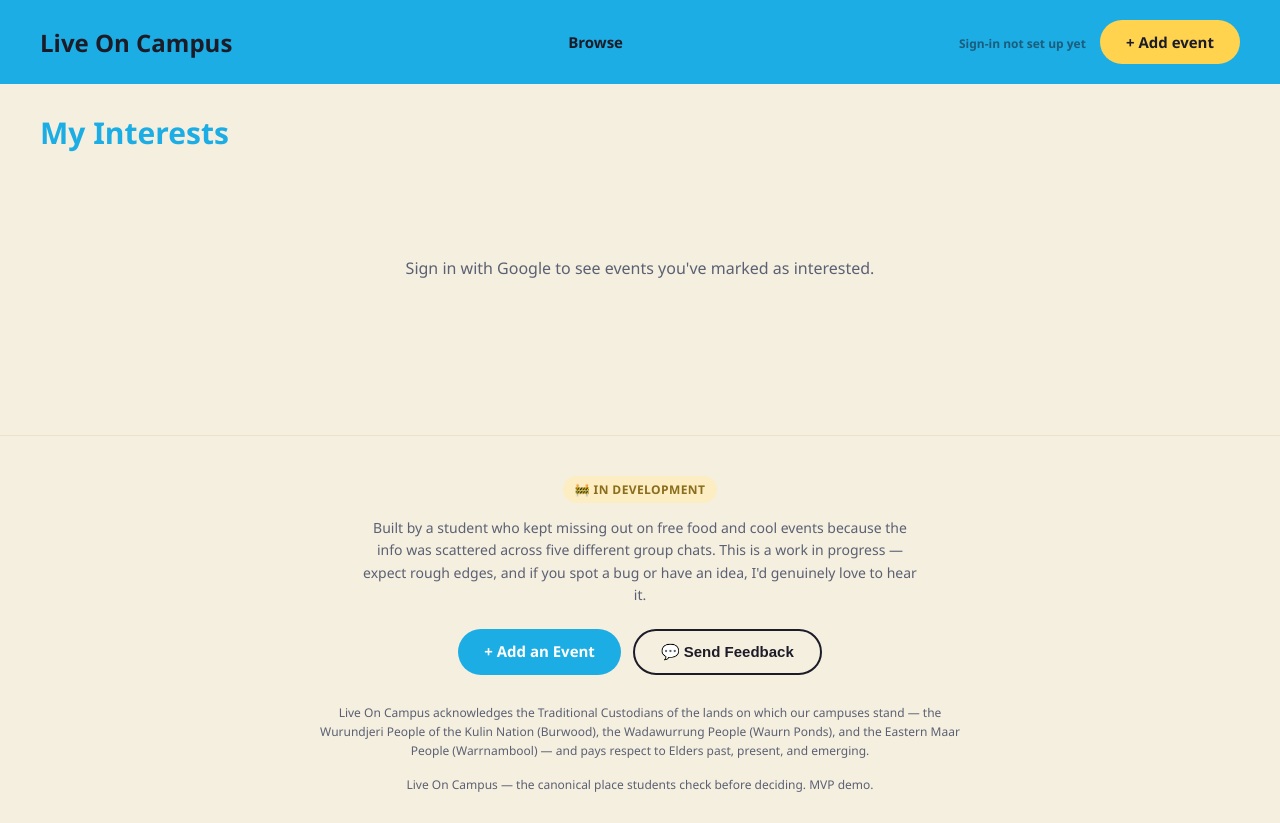
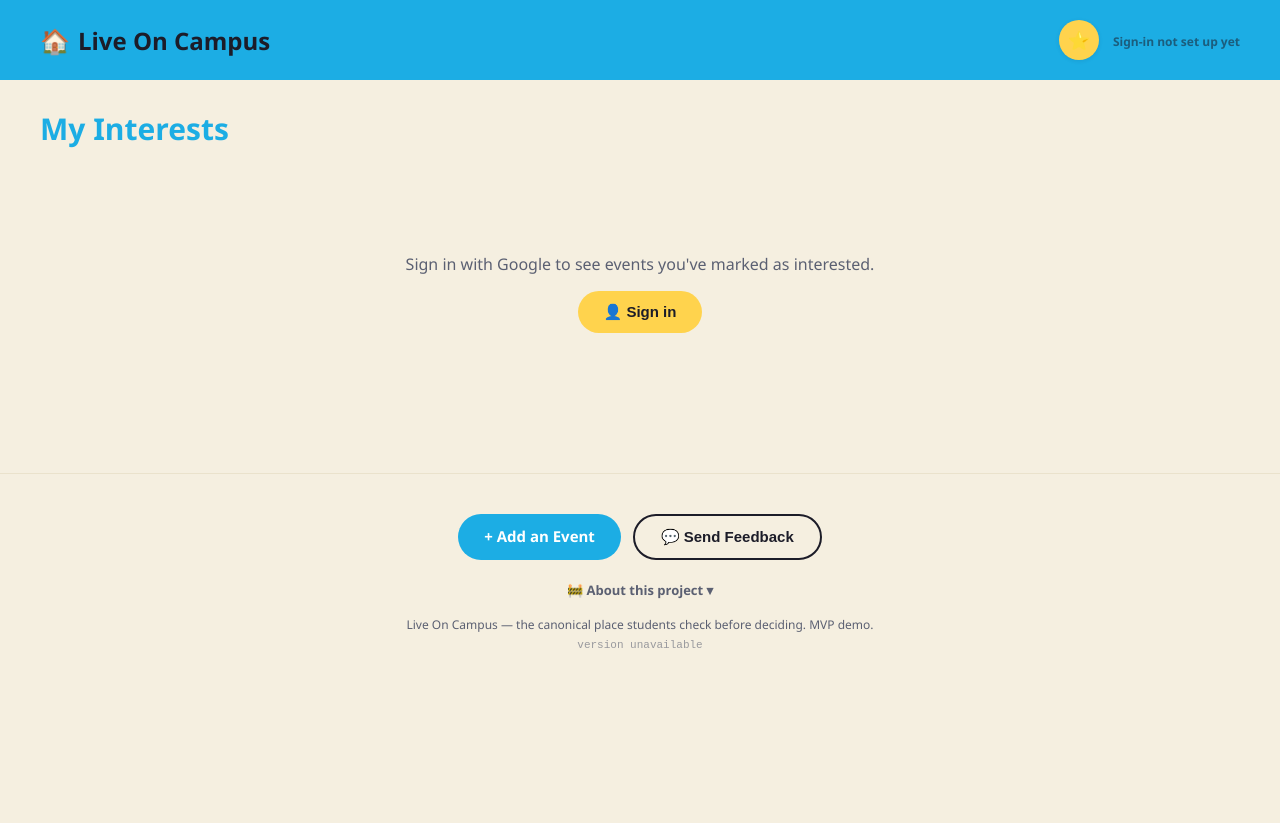
Before and after one commit to dtnw/live-on-campus-au, a website: page public/myevents.html in a window 1280 px wide. After the commit the page ends 800 px from the top, so only its background shows below. Drawn offline with Linux system fonts and the light colour scheme; no server answers.

Commit message:
Header and Footer edits

```diff
--- a/package.json
+++ b/package.json
@@ -1,6 +1,6 @@
 {
   "name": "live-on-campus",
-  "version": "1.0.0",
+  "version": "1.1.0",
   "description": "Live On Campus - unified event discovery feed for university students",
   "main": "server.js",
   "scripts": {
--- a/public/css/style.css
+++ b/public/css/style.css
@@ -61,15 +61,6 @@ a { text-decoration: none; color: inherit; }
   animation: pulse 1.2s infinite;
 }
 
-.nav-links {
-  display: flex;
-  align-items: center;
-  gap: 28px;
-  font-weight: 700;
-  color: var(--ink);
-  font-size: 15px;
-}
-
 .btn-pill {
   background: var(--yellow);
   color: var(--ink);
@@ -91,6 +82,15 @@ a { text-decoration: none; color: inherit; }
 
 /* ---------- Auth ---------- */
 .header-right { display: flex; align-items: center; gap: 14px; }
+
+.icon-btn {
+  width: 40px; height: 40px; border-radius: 50%; background: white;
+  display: flex; align-items: center; justify-content: center;
+  font-size: 18px; flex-shrink: 0; box-shadow: 0 1px 4px rgba(20,30,60,.1);
+  transition: transform .15s ease;
+}
+.icon-btn:hover { transform: translateY(-1px); }
+.icon-btn.active { background: var(--yellow); }
 
 .auth-not-configured { font-size: 12px; color: rgba(28,28,40,.55); font-weight: 600; }
 
@@ -478,46 +478,48 @@ a { text-decoration: none; color: inherit; }
   border-top: 1px solid #EAE2CC;
 }
 
-.footer-badge {
-  display: inline-flex;
-  align-items: center;
-  gap: 6px;
-  background: var(--pastel-yellow);
-  color: #8A6D1D;
-  font-weight: 800;
-  font-size: 12px;
-  text-transform: uppercase;
-  letter-spacing: .4px;
-  padding: 5px 12px;
-  border-radius: var(--pill);
-  margin-bottom: 14px;
+.footer-ctas {
+  display: flex;
+  gap: 12px;
+  justify-content: center;
+  flex-wrap: wrap;
+  margin-bottom: 18px;
 }
 
+.footer-about {
+  max-width: 560px;
+  margin: 0 auto 16px;
+}
+
+.footer-about summary {
+  cursor: pointer;
+  font-weight: 700;
+  font-size: 13px;
+  color: var(--gray);
+  list-style: none;
+  display: inline-block;
+}
+.footer-about summary::-webkit-details-marker { display: none; }
+.footer-about summary::after { content: ' \25be'; }
+.footer-about[open] summary::after { content: ' \25b4'; }
+
 .footer-note {
-  max-width: 560px;
-  margin: 0 auto 22px;
+  margin: 14px 0 16px;
   color: var(--gray);
   font-size: 14px;
   line-height: 1.6;
 }
 
-.footer-ctas {
-  display: flex;
-  gap: 12px;
-  justify-content: center;
-  flex-wrap: wrap;
-  margin-bottom: 28px;
-}
-
 .acknowledgement {
-  max-width: 640px;
-  margin: 0 auto 16px;
+  margin: 0;
   color: var(--gray);
   font-size: 12px;
   line-height: 1.6;
 }
 
 .footer-copy { color: var(--gray); font-size: 12px; margin: 0; }
+
+.footer-version { color: rgba(91,96,114,.6); font-size: 11px; margin: 6px 0 0; font-family: monospace; }
 
 .feedback-textarea {
   width: 100%;
@@ -532,7 +534,6 @@ a { text-decoration: none; color: inherit; }
 
 @media (max-width: 640px) {
   .site-header { padding: 14px 20px; }
-  .nav-links { display: none; }
   .page-heading, .filters-section, .events-section { padding-left: 20px; padding-right: 20px; }
   .live-section { margin-left: 20px; margin-right: 20px; }
   .form-row { flex-direction: column; }
--- a/public/js/auth.js
+++ b/public/js/auth.js
@@ -37,6 +37,12 @@ function isInterested(eventId) {
   return !!(currentUser && currentUser.interestedEventIds && currentUser.interestedEventIds.includes(eventId));
 }
 
+function triggerGoogleSignIn() {
+  ensureGsiInitialized(() => {
+    google.accounts.id.prompt();
+  });
+}
+
 function renderAuthArea() {
   const area = document.getElementById('authArea');
   if (!area) return;
@@ -56,10 +62,9 @@ function renderAuthArea() {
     `;
     document.getElementById('signOutBtn').addEventListener('click', signOut);
   } else {
-    area.innerHTML = '<div id="gsiButtonContainer"></div>';
-    ensureGsiInitialized(() => {
-      google.accounts.id.renderButton(document.getElementById('gsiButtonContainer'), { theme: 'outline', size: 'medium', shape: 'pill' });
-    });
+    area.innerHTML = '<button class="btn-pill" id="googleSignInBtn" type="button">👤 Sign in</button>';
+    document.getElementById('googleSignInBtn').addEventListener('click', triggerGoogleSignIn);
+    ensureGsiInitialized(() => {}); // pre-warm so the first click responds instantly
   }
 }
 
--- a/public/js/feedback.js
+++ b/public/js/feedback.js
@@ -67,3 +67,18 @@ document.addEventListener('click', (e) => {
   e.preventDefault();
   openFeedbackModal();
 });
+
+async function renderAppVersion() {
+  const el = document.getElementById('appVersion');
+  if (!el) return;
+  try {
+    const res = await fetch('/api/config');
+    const cfg = await res.json();
+    const started = new Date(cfg.startedAt).toLocaleString();
+    el.textContent = `v${cfg.version} (${cfg.commit}) · server started ${started}`;
+  } catch {
+    el.textContent = 'version unavailable';
+  }
+}
+
+document.addEventListener('DOMContentLoaded', renderAppVersion);
--- a/public/js/myevents.js
+++ b/public/js/myevents.js
@@ -64,13 +64,14 @@ async function loadMyEvents() {
     list.innerHTML = `
       <div class="empty-state">
         <p>Sign in with Google to see events you've marked as interested.</p>
-        <div id="signinPromptContainer" style="display:flex; justify-content:center; margin-top:14px;"></div>
+        <div style="display:flex; justify-content:center; margin-top:14px;">
+          <button class="btn-pill" id="signinPromptBtn" type="button">👤 Sign in</button>
+        </div>
       </div>
     `;
     if (googleClientId) {
-      ensureGsiInitialized(() => {
-        google.accounts.id.renderButton(document.getElementById('signinPromptContainer'), { theme: 'outline', size: 'medium', shape: 'pill' });
-      });
+      document.getElementById('signinPromptBtn').addEventListener('click', triggerGoogleSignIn);
+      ensureGsiInitialized(() => {});
     }
     return;
   }
--- a/public/myevents.html
+++ b/public/myevents.html
@@ -9,13 +9,10 @@
 <body>
 
 <header class="site-header">
-  <a href="/" class="logo">Live On Campus</a>
-  <nav class="nav-links">
-    <a href="/">Browse</a>
-  </nav>
+  <a href="/" class="logo" title="Home"><span class="logo-icon">🏠</span>Live On Campus</a>
   <div class="header-right">
+    <a href="myevents.html" class="icon-btn active" title="My Interests">⭐</a>
     <div id="authArea"></div>
-    <a href="admin.html" class="btn-pill">+ Add event</a>
   </div>
 </header>
 
@@ -28,14 +25,17 @@
 </section>
 
 <footer class="site-footer">
-  <span class="footer-badge">🚧 In development</span>
-  <p class="footer-note">Built by a student who kept missing out on free food and cool events because the info was scattered across five different group chats. This is a work in progress &mdash; expect rough edges, and if you spot a bug or have an idea, I'd genuinely love to hear it.</p>
   <div class="footer-ctas">
     <a href="admin.html" class="btn-pill blue">+ Add an Event</a>
     <button class="btn-pill outline" id="feedbackBtn" type="button">💬 Send Feedback</button>
   </div>
-  <p class="acknowledgement">Live On Campus acknowledges the Traditional Custodians of the lands on which our campuses stand &mdash; the Wurundjeri People of the Kulin Nation (Burwood), the Wadawurrung People (Waurn Ponds), and the Eastern Maar People (Warrnambool) &mdash; and pays respect to Elders past, present, and emerging.</p>
+  <details class="footer-about">
+    <summary>🚧 About this project</summary>
+    <p class="footer-note">Built by a student who kept missing out on free food and cool events because the info was scattered across five different group chats. This is a work in progress &mdash; expect rough edges, and if you spot a bug or have an idea, I'd genuinely love to hear it.</p>
+    <p class="acknowledgement">Live On Campus acknowledges the Traditional Custodians of the lands on which our campuses stand &mdash; the Wurundjeri People of the Kulin Nation (Burwood), the Wadawurrung People (Waurn Ponds), and the Eastern Maar People (Warrnambool) &mdash; and pays respect to Elders past, present, and emerging.</p>
+  </details>
   <p class="footer-copy">Live On Campus &mdash; the canonical place students check before deciding. MVP demo.</p>
+  <p class="footer-version" id="appVersion">Loading version&hellip;</p>
 </footer>
 
 <div class="toast" id="toast"></div>
```
Also changed, not shown: public/admin.html (+11 -8 lines), public/event.html (+8 -9 lines), public/index.html (+8 -9 lines), server.js (+11 -1 lines).
